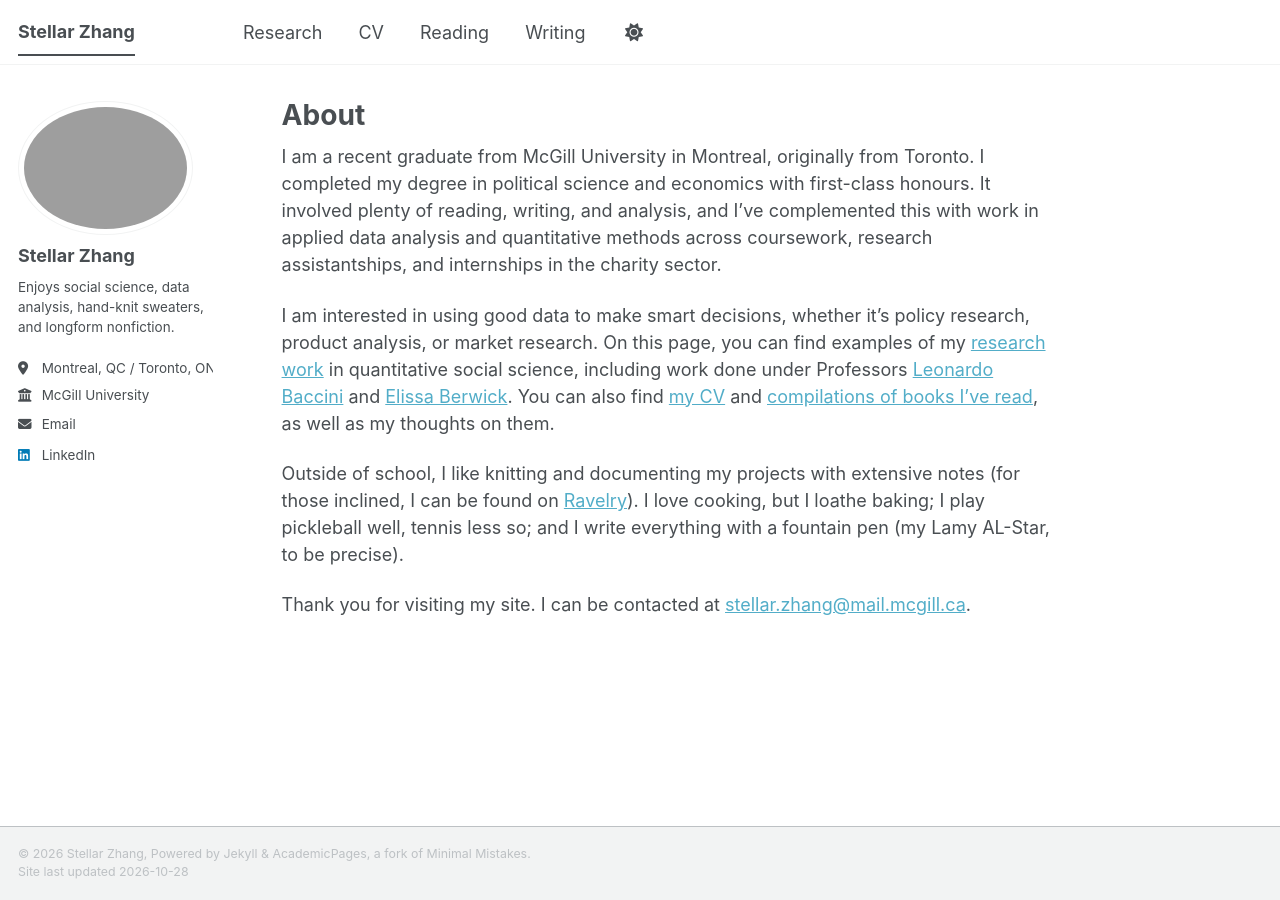
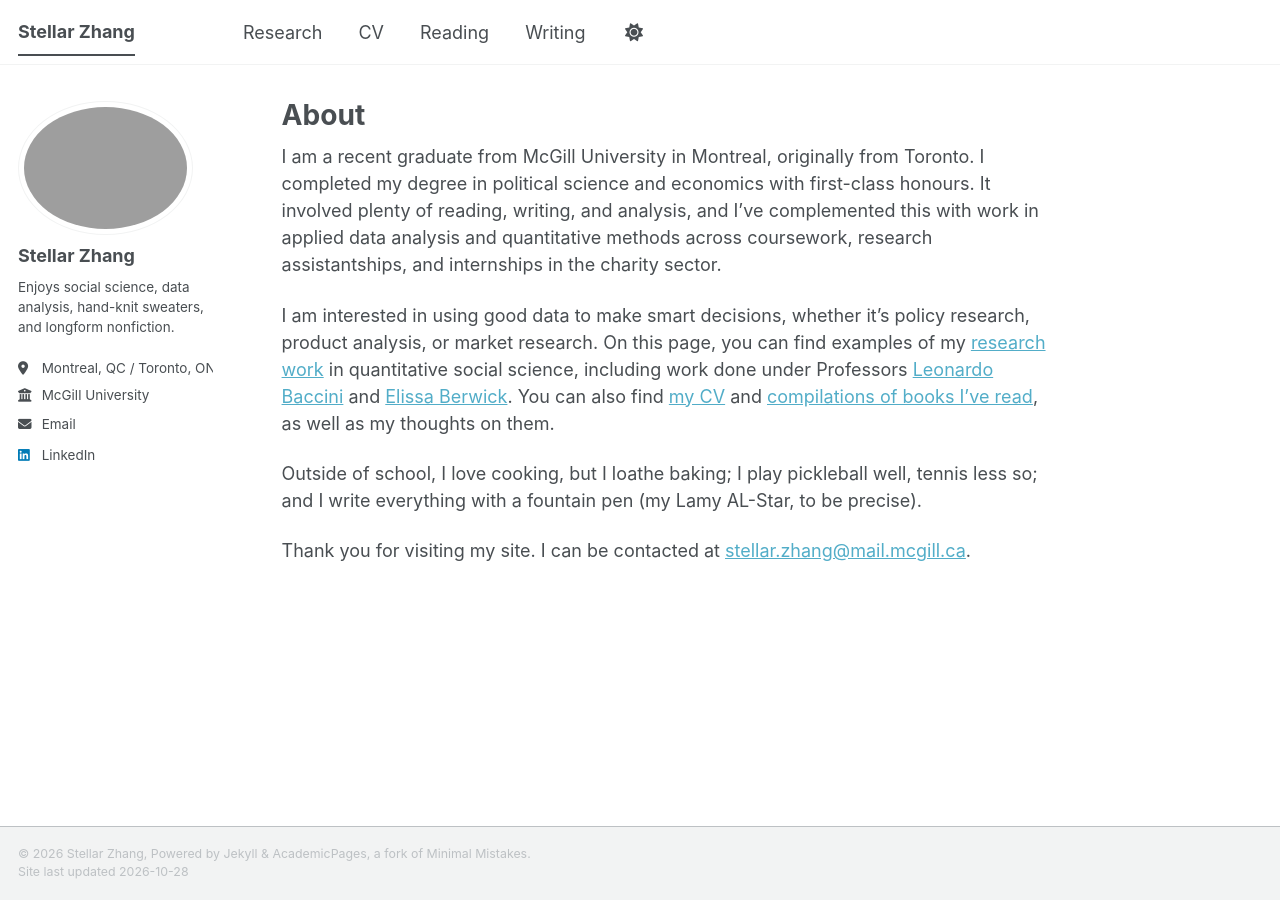
Before and after one commit to stellarxzhang/stellarxzhang.github.io, a Jekyll site: the page built from _pages/about.md, in a window 1280 px wide. Built offline with Jekyll 4.4.1, drawn with Linux system fonts in a browser that asks for light colours; a script bundle is joined from its source files by our own code; library files that are not in the unit come from our copies.

Commit message:
Update about.md

```diff
--- a/_pages/about.md
+++ b/_pages/about.md
@@ -10,6 +10,6 @@ I am a recent graduate from McGill University in Montreal, originally from Toron
 
 I am interested in using good data to make smart decisions, whether it’s policy research, product analysis, or market research. On this page, you can find examples of my [research work](/research/) in quantitative social science, including work done under Professors [Leonardo Baccini](https://sites.google.com/site/leonardobaccini/) and [Elissa Berwick](https://www.elissaberwick.com/). You can also find [my CV](/cv/) and [compilations of books I've read](/reading/), as well as my thoughts on them.
 
-Outside of school, I like knitting and documenting my projects with extensive notes (for those inclined, I can be found on [Ravelry](https://www.ravelry.com/people/stellarzhang)). I love cooking, but I loathe baking; I play pickleball well, tennis less so; and I write everything with a fountain pen (my Lamy AL-Star, to be precise).
+Outside of school, I love cooking, but I loathe baking; I play pickleball well, tennis less so; and I write everything with a fountain pen (my Lamy AL-Star, to be precise).
 
 Thank you for visiting my site. I can be contacted at [stellar.zhang@mail.mcgill.ca](mailto:stellar.zhang@mail.mcgill.ca).
```
